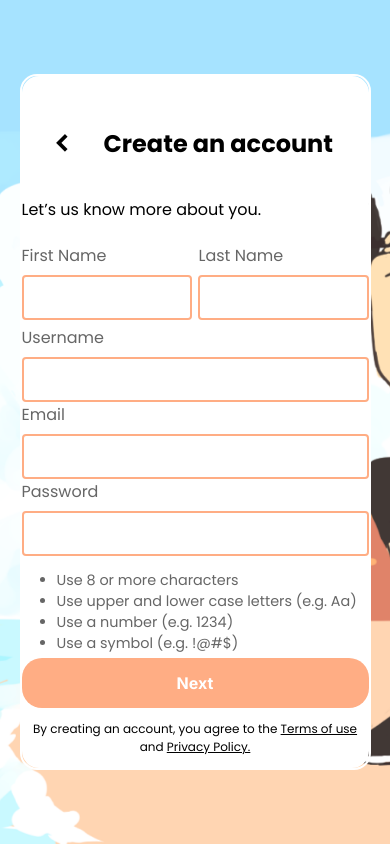
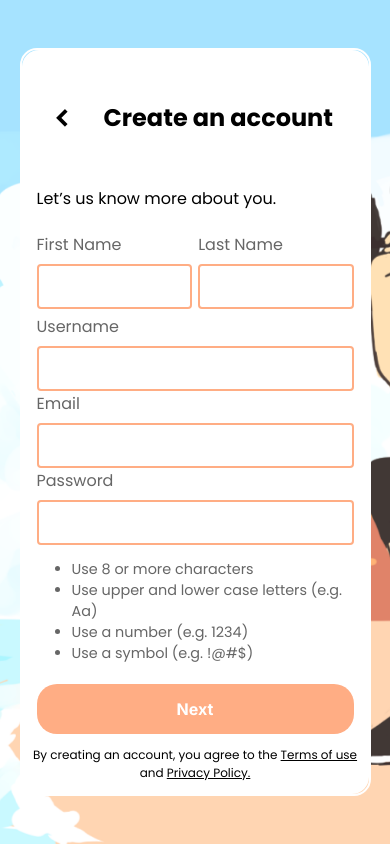
Before and after one commit to Wilsomwong2004/Mewfit, a PHP site: page /sign_up_page.html in a window 390 px wide. Run offline with PHP 8.4, Linux system fonts and the light colour scheme; some web fonts are replaced.

Commit message:
Fix: button width

```diff
--- a/css/account.css
+++ b/css/account.css
@@ -249,7 +249,7 @@ button {
   flex-direction: column;
   align-content: center;
   flex-shrink: 0;
-  padding: 0px 13%;
+  padding: 0px 50px;
   position: relative;
   transition: all 1s;
 }
@@ -355,8 +355,10 @@ button {
 }
 
 .button-inputs {
-  width: 74%;
+  width: calc(100% - 100px);
   height: 50px;
+  margin: 0 auto;
+  box-sizing: border-box;
   position: absolute;
   bottom: 0;
 }
@@ -424,11 +426,11 @@ button {
   }
 
   .pages {
-    padding: 0px;
+    padding: 15px;
   }
 
   .button-inputs {
-    width: 100%;
+    width: calc(100% - 30px);
   }
 
   .policy {
```
